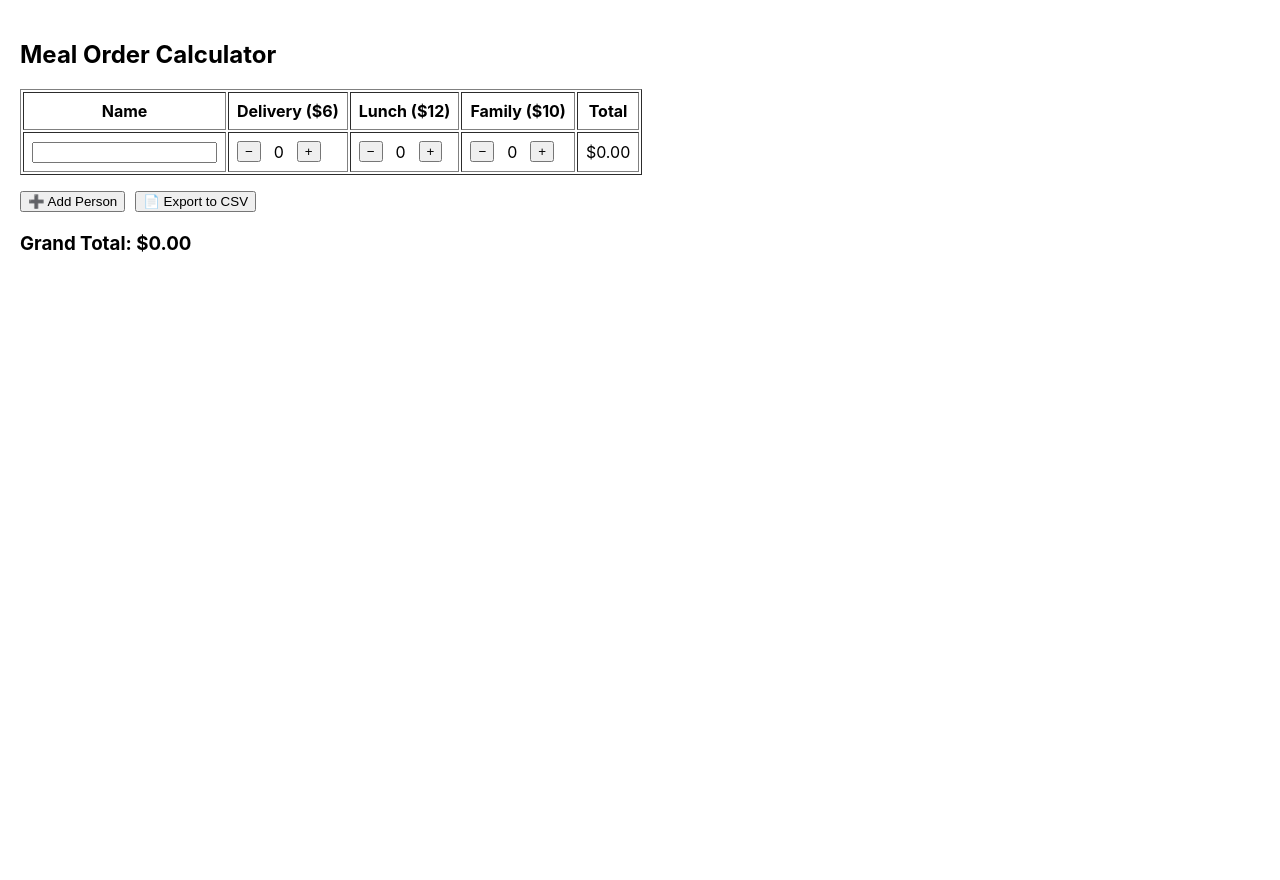
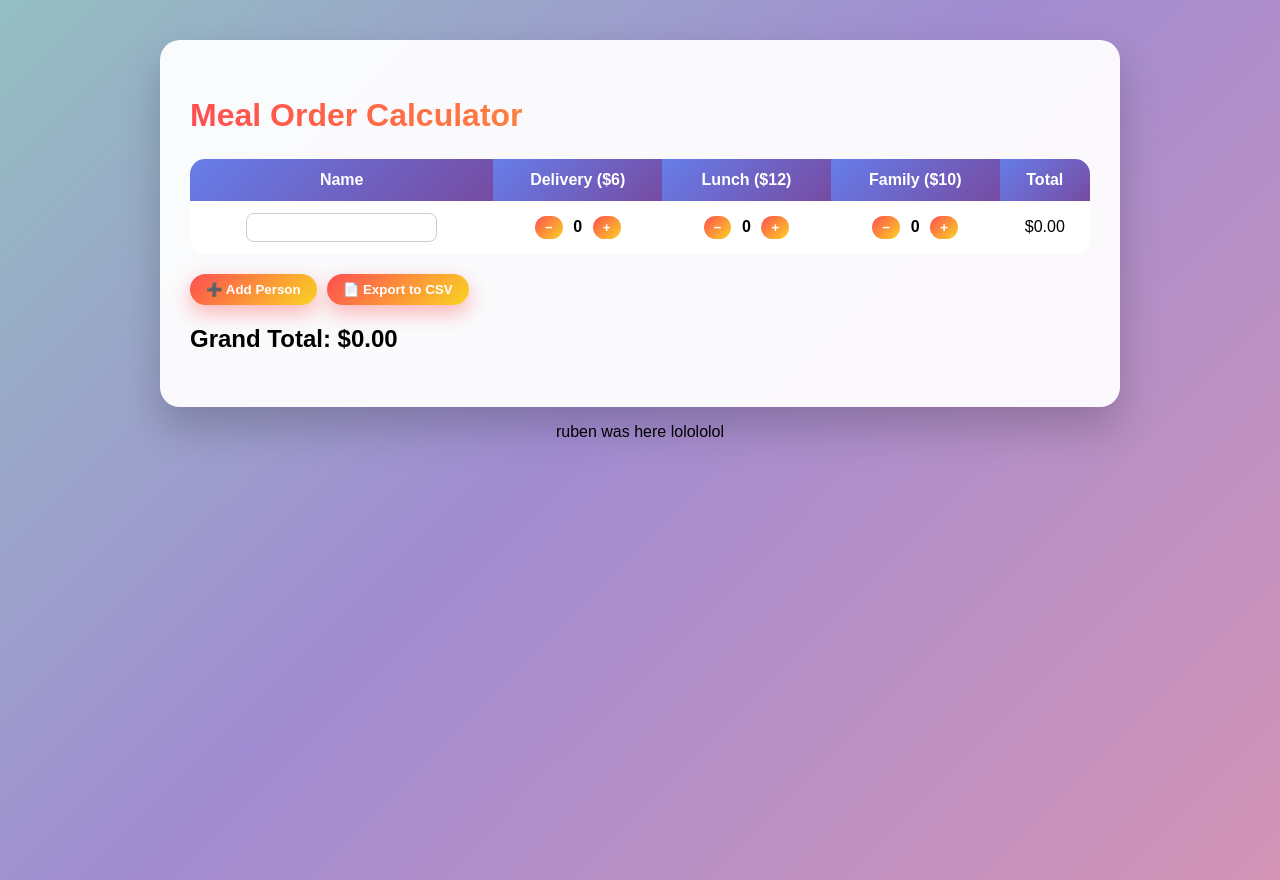
Before and after one commit to StrangeEcho/Devonshire-Meal-Tray-Charge-Calculator, a React (Create React App) app: page / in a window 1280 px wide. Before the commit the page ends 800 px from the top, so only its background shows below. Built offline with nearby package versions, Linux system fonts and the light colour scheme.

Commit message:
Style Revisions w/ ChatGPT

```diff
--- a/public/index.html
+++ b/public/index.html
@@ -2,14 +2,14 @@
 <html lang="en">
   <head>
     <meta charset="utf-8" />
-    <link rel="icon" href="%PUBLIC_URL%/favicon.ico" />
+    <link rel="icon" href="%PUBLIC_URL%/food_icon.png" type="image/png" />
     <meta name="viewport" content="width=device-width, initial-scale=1" />
     <meta name="theme-color" content="#000000" />
     <meta
       name="description"
-      content="Web site created using create-react-app"
+      content="Devonshire Meal Charge Calculator"
     />
-    <link rel="apple-touch-icon" href="%PUBLIC_URL%/logo192.png" />
+    <link rel="apple-touch-icon" href="%PUBLIC_URL%/food_icon.png" />
     <!--
       manifest.json provides metadata used when your web app is installed on a
       user's mobile device or desktop. See https://developers.google.com/web/fundamentals/web-app-manifest/
@@ -24,7 +24,7 @@
       work correctly both with client-side routing and a non-root public URL.
       Learn how to configure a non-root public URL by running `npm run build`.
     -->
-    <title>React App</title>
+    <title>Devonshire Meal Calculator</title>
   </head>
   <body>
     <noscript>You need to enable JavaScript to run this app.</noscript>
--- a/src/App.css
+++ b/src/App.css
@@ -1,38 +1,115 @@
-.App {
-  text-align: center;
+.app-container {
+  min-height: 100vh;
+  padding: 40px;
+  background: linear-gradient(-45deg, #ff9a9e, #a18cd1, #84fab0, #fbc2eb);
+  background-size: 300% 300%;
+  animation: gradientShift 15s ease infinite;
+  font-family: 'Poppins', sans-serif;
 }
 
-.App-logo {
-  height: 40vmin;
-  pointer-events: none;
+@keyframes gradientShift {
+  0% { background-position: 0% 50%; }
+  50% { background-position: 100% 50%; }
+  100% { background-position: 0% 50%; }
 }
 
-@media (prefers-reduced-motion: no-preference) {
-  .App-logo {
-    animation: App-logo-spin infinite 20s linear;
-  }
+.calculator-container {
+  background: rgba(255, 255, 255, 0.95);
+  padding: 30px;
+  border-radius: 20px;
+  max-width: 900px;
+  margin: auto;
+  box-shadow: 0 20px 40px rgba(0,0,0,0.2);
 }
 
-.App-header {
-  background-color: #282c34;
-  min-height: 100vh;
-  display: flex;
-  flex-direction: column;
-  align-items: center;
-  justify-content: center;
-  font-size: calc(10px + 2vmin);
-  color: white;
+.page-title {
+  font-size: 2rem;
+  font-weight: 800;
+  margin-bottom: 25px;
+  background: linear-gradient(90deg, #ff4e50, #f9d423);
+  -webkit-background-clip: text;
+  -webkit-text-fill-color: transparent;
 }
 
-.App-link {
-  color: #61dafb;
+.styled-table {
+  width: 100%;
+  border-collapse: collapse;
+  margin-bottom: 20px;
+  border-radius: 15px;
+  overflow: hidden;
 }
 
-@keyframes App-logo-spin {
-  from {
-    transform: rotate(0deg);
-  }
-  to {
-    transform: rotate(360deg);
-  }
+.styled-table th {
+  background: linear-gradient(135deg, #667eea, #764ba2);
+  color: white;
+  padding: 12px;
+  font-weight: 600;
 }
+
+.styled-table td {
+  padding: 12px;
+  text-align: center;
+  background: white;
+}
+
+.styled-table tr:nth-child(even) td {
+  background: #f4f6ff;
+}
+
+.styled-table input {
+  padding: 6px;
+  border-radius: 8px;
+  border: 1px solid #ccc;
+}
+
+/* Counter buttons */
+
+.counter-btn {
+  border: none;
+  padding: 4px 10px;
+  margin: 0 5px;
+  border-radius: 999px;
+  background: linear-gradient(135deg, #ff4e50, #f9d423);
+  color: white;
+  font-weight: 600;
+  cursor: pointer;
+  transition: 0.2s ease;
+}
+
+.counter-btn:hover {
+  transform: scale(1.1);
+}
+
+.counter-value {
+  font-weight: 600;
+  min-width: 20px;
+  display: inline-block;
+}
+
+.button-row {
+  margin-top: 15px;
+}
+
+.action-btn {
+  padding: 8px 16px;
+  margin-right: 10px;
+  border: none;
+  border-radius: 999px;
+  background: linear-gradient(135deg, #ff4e50, #f9d423);
+  color: white;
+  font-weight: 600;
+  cursor: pointer;
+  transition: 0.3s ease;
+  box-shadow: 0 8px 20px rgba(255, 78, 80, 0.4);
+}
+
+.action-btn:hover {
+  transform: translateY(-3px) scale(1.05);
+  box-shadow: 0 12px 25px rgba(255, 78, 80, 0.6);
+}
+
+.grand-total {
+  margin-top: 20px;
+  font-size: 1.5rem;
+  font-weight: 800;
+}
--- a/src/App.js
+++ b/src/App.js
@@ -1,29 +1,32 @@
-import { useState } from "react";
+import { useState, useEffect } from "react";
+import "./App.css";
 
 const DELIVERY_PRICE = 6;
 const LUNCH_PRICE = 12;
 const FAMILY_PRICE = 10;
 
 export default function App() {
+
+  useEffect(() => {
+    document.title = "𝓜𝓮𝓪𝓵 𝓒𝓪𝓵𝓬𝓾𝓵𝓪𝓽𝓸𝓻";
+  }, [])
+
   const [rows, setRows] = useState([
     { name: "", delivery: 0, lunch: 0, family: 0 }
   ]);
 
-  // Update name field
   const updateName = (index, value) => {
     const newRows = [...rows];
     newRows[index].name = value;
     setRows(newRows);
   };
 
-  // Increment item
   const increment = (index, field) => {
     const newRows = [...rows];
     newRows[index][field] += 1;
     setRows(newRows);
   };
 
-  // Decrement item (no negatives)
   const decrement = (index, field) => {
     const newRows = [...rows];
     if (newRows[index][field] > 0) {
@@ -32,7 +35,6 @@ export default function App() {
     }
   };
 
-  // Add new person row
   const addRow = () => {
     setRows([
       ...rows,
@@ -40,7 +42,6 @@ export default function App() {
     ]);
   };
 
-  // Calculate total for a row
   const calculateRowTotal = (row) => {
     return (
       row.delivery * DELIVERY_PRICE +
@@ -49,20 +50,18 @@ export default function App() {
     );
   };
 
-  // Calculate grand total
   const grandTotal = rows.reduce(
     (sum, row) => sum + calculateRowTotal(row),
     0
   );
 
-  // Export CSV
   const exportToCSV = () => {
     const headers = [
       "Name",
-      "Delivery (6)",
-      "Lunch (12)",
-      "Family (10)",
-      "Row Total"
+      "Delivery",
+      "Lunch",
+      "Family",
+      "Charge Total"
     ];
 
     const csvRows = [];
@@ -93,22 +92,12 @@ export default function App() {
     URL.revokeObjectURL(url);
   };
 
-  // Counter component
-  const Counter = ({ value, onIncrement, onDecrement }) => (
-    <div style={{ display: "flex", alignItems: "center", gap: 8 }}>
-      <button onClick={onDecrement}>−</button>
-      <span style={{ minWidth: 20, textAlign: "center" }}>
-        {value}
-      </span>
-      <button onClick={onIncrement}>+</button>
-    </div>
-  );
+  return (
+    <div className="app-container">
+      <div className="calculator-container">
+        <h2 className="page-title">Meal Order Calculator</h2>
 
-  return (
-    <div style={{ padding: 20 }}>
-      <h2>Meal Order Calculator</h2>
-
-      <table border="1" cellPadding="8">
+        <table className="styled-table">
           <thead>
             <tr>
               <th>Name</th>
@@ -132,39 +121,57 @@ export default function App() {
                 </td>
 
                 <td>
-                <Counter
-                  value={row.delivery}
-                  onIncrement={() =>
-                    increment(index, "delivery")
-                  }
-                  onDecrement={() =>
-                    decrement(index, "delivery")
-                  }
-                />
+                  <button
+                    className="counter-btn"
+                    onClick={() => decrement(index, "delivery")}
+                  >
+                    −
+                  </button>
+                  <span className="counter-value">
+                    {row.delivery}
+                  </span>
+                  <button
+                    className="counter-btn"
+                    onClick={() => increment(index, "delivery")}
+                  >
+                    +
+                  </button>
                 </td>
 
                 <td>
-                <Counter
-                  value={row.lunch}
-                  onIncrement={() =>
-                    increment(index, "lunch")
-                  }
-                  onDecrement={() =>
-                    decrement(index, "lunch")
-                  }
-                />
+                  <button
+                    className="counter-btn"
+                    onClick={() => decrement(index, "lunch")}
+                  >
+                    −
+                  </button>
+                  <span className="counter-value">
+                    {row.lunch}
+                  </span>
+                  <button
+                    className="counter-btn"
+                    onClick={() => increment(index, "lunch")}
+                  >
+                    +
+                  </button>
                 </td>
 
                 <td>
-                <Counter
-                  value={row.family}
-                  onIncrement={() =>
-                    increment(index, "family")
-                  }
-                  onDecrement={() =>
-                    decrement(index, "family")
-                  }
-                />
+                  <button
+                    className="counter-btn"
+                    onClick={() => decrement(index, "family")}
+                  >
+                    −
+                  </button>
+                  <span className="counter-value">
+                    {row.family}
+                  </span>
+                  <button
+                    className="counter-btn"
+                    onClick={() => increment(index, "family")}
+                  >
+                    +
+                  </button>
                 </td>
 
                 <td>
@@ -175,20 +182,26 @@ export default function App() {
           </tbody>
         </table>
 
-      <div style={{ marginTop: 15 }}>
-        <button onClick={addRow}>➕ Add Person</button>
+        <div className="button-row">
+          <button className="action-btn" onClick={addRow}>
+            ➕ Add Person
+          </button>
 
           <button
+            className="action-btn"
             onClick={exportToCSV}
-          style={{ marginLeft: 10 }}
           >
             📄 Export to CSV
           </button>
         </div>
 
-      <h3 style={{ marginTop: 20 }}>
+        <h3 className="grand-total">
           Grand Total: ${grandTotal.toFixed(2)}
         </h3>
       </div>
+      <div>
+        <p style={{textAlign: 'center'}}>ruben was here lolololol </p>
+      </div>
+    </div>
   );
 }
```
Also changed, not shown: public/food_icon.png (added), 1 other file (tests, documents, lock files or other folders). Lines whose indentation alone changed are shown as unchanged.
